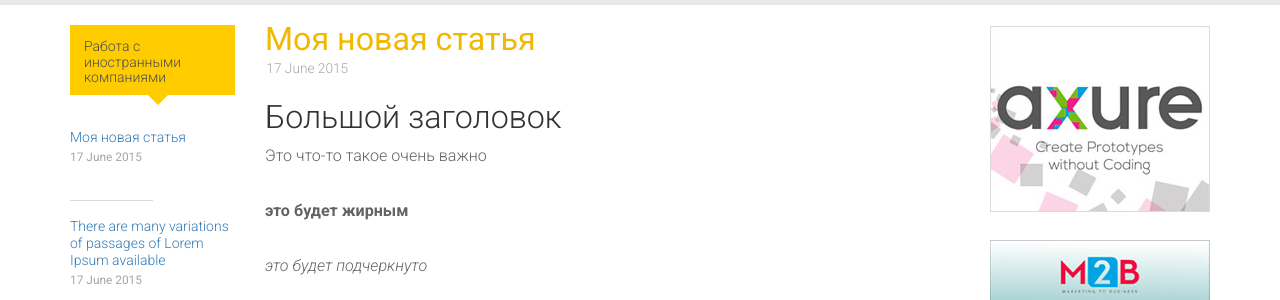
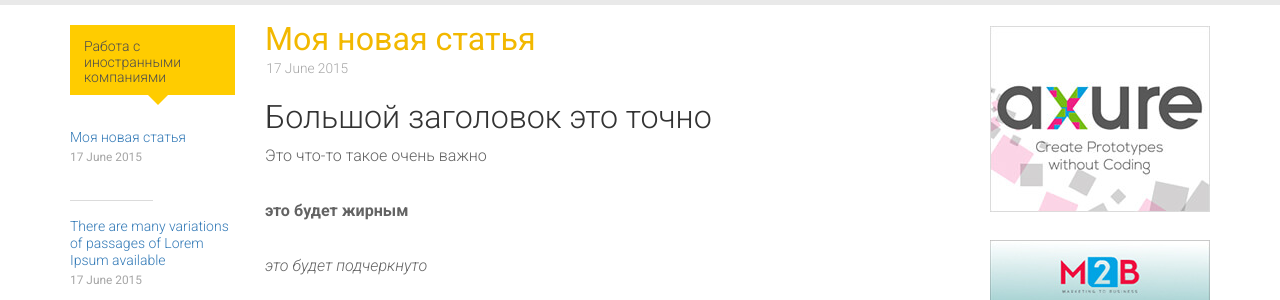
Before and after one commit to itinua/itinua.github.io, a Jekyll site: the page built from _posts/[a1] Работа с иностранными компаниями/2015-06-17-novoe-nazvanie-faila.md, in a window 1280 px wide. Shown: the part 176-476 px from the top of the page. Built offline with Jekyll 4.4.1, drawn with Linux system fonts in a browser that asks for light colours; nearby versions of some CDN libraries; Markdown is read by kramdown in place of the engine named in the settings; comment, search, counter and statistics services are not loaded.

Commit message:
обновление

```diff
--- a/_posts/[a1] Работа с иностранными компаниями/2015-06-17-novoe-nazvanie-faila.md
+++ b/_posts/[a1] Работа с иностранными компаниями/2015-06-17-novoe-nazvanie-faila.md
@@ -7,7 +7,7 @@ img: tax-system.jpg
 author: anna-ivanenko
 ---
 
-# Большой заголовок
+# Большой заголовок это точно
 
 Это что-то такое очень важно
 
```
